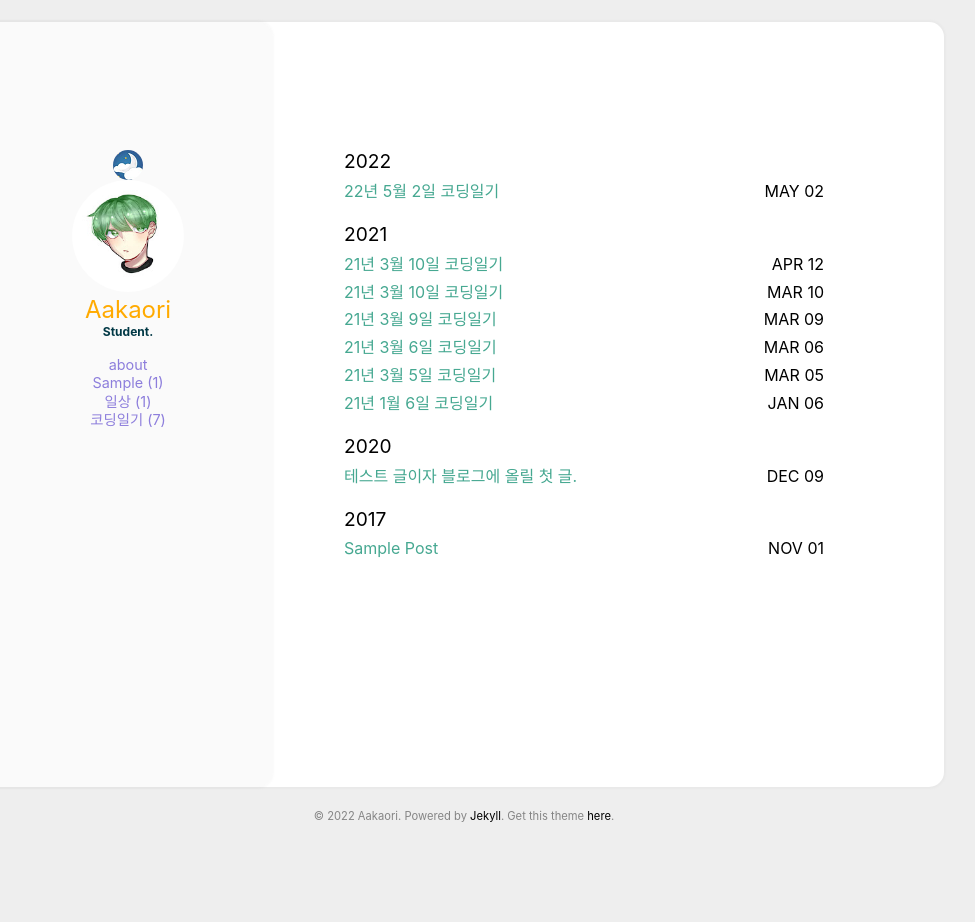
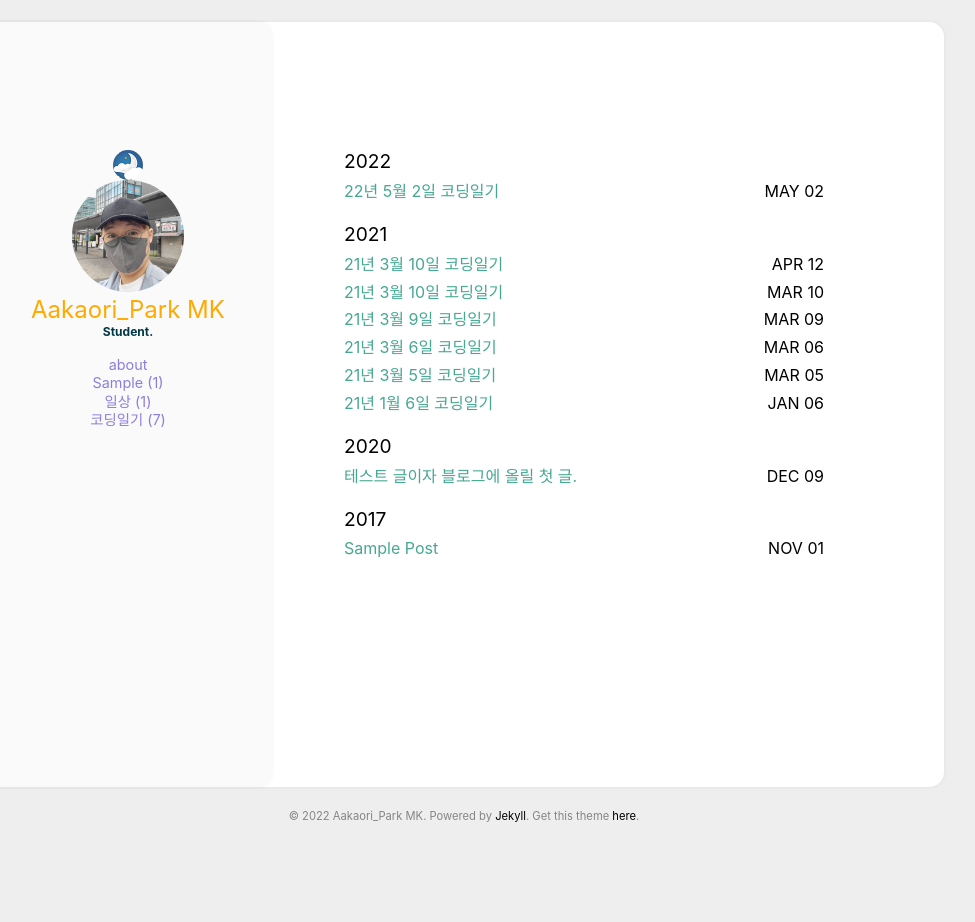
Before and after one commit to mk2478/mk2478.github.com, a Jekyll site: the page built from index.html, in a window 1280 px wide. Shown: the whole page, without its empty margins (176-1151 px from the left). Built offline with Jekyll 4.4.1, drawn with Linux system fonts in a browser that asks for light colours.

Commit message:
Update _config.yml

```diff
--- a/_config.yml
+++ b/_config.yml
@@ -18,8 +18,8 @@ google_analytics: #UA—XXXXXXXX-X
 disqus_shortname: https-mk2478-github-io
 
 user:
-  name: Aakaori
-  pic: /assets/img/Aaa.jpg
+  name: Aakaori_Park MK
+  pic: /assets/img/Aaka_Profile.jpg
   picAlt: "Aakaori"
   job: Student.
   aboutme: true # comment this out if you don't need the 'about' page.
```
